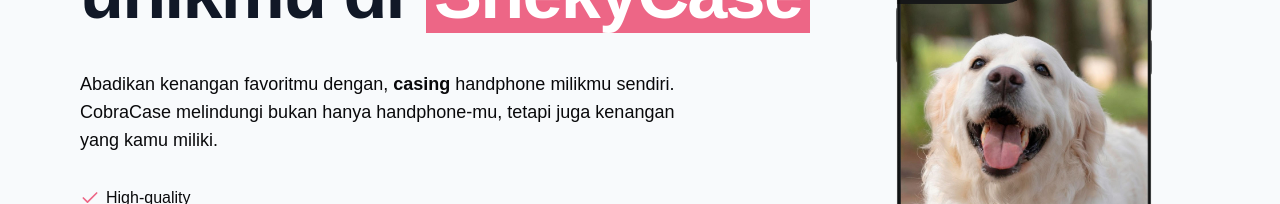
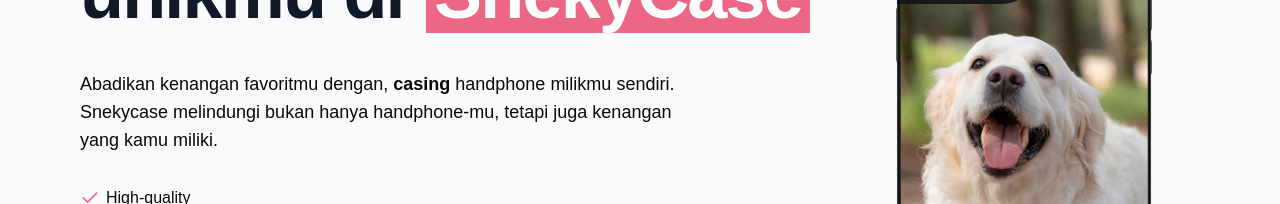
Before and after one commit to akbar-34/snekycase-pi, a Next.js app: page / in a window 1280 px wide. Shown: the part 406-610 px from the top of the page. Built offline with nearby package versions, Linux system fonts and the light colour scheme; no server answers; a web font is replaced by a local one.

Commit message:
benerintypodanImage

```diff
--- a/src/app/configure/design/DesignConfigurator.tsx
+++ b/src/app/configure/design/DesignConfigurator.tsx
@@ -383,6 +383,7 @@ const DesignConfigurator = ({
             fill
             alt="gambar mu"
             className="pointer-events-none"
+            unoptimized
           />
         </Rnd>
 
--- a/src/app/page.tsx
+++ b/src/app/page.tsx
@@ -32,7 +32,7 @@ export default function Home() {
               <p className="mt-8 text-lg lg:pr-10 max-w-prose text-center lg:text-left text-balance md:text-wrap">
                 Abadikan kenangan favoritmu dengan,{" "}
                 <span className="font-semibold">casing </span> handphone milikmu
-                sendiri. CobraCase melindungi bukan hanya handphone-mu, tetapi
+                sendiri. Snekycase melindungi bukan hanya handphone-mu, tetapi
                 juga kenangan yang kamu miliki.
               </p>
               <ul className="mt-8 space-y-2 text-left font-medium flex flex-col items-center sm:items-start ">
```
